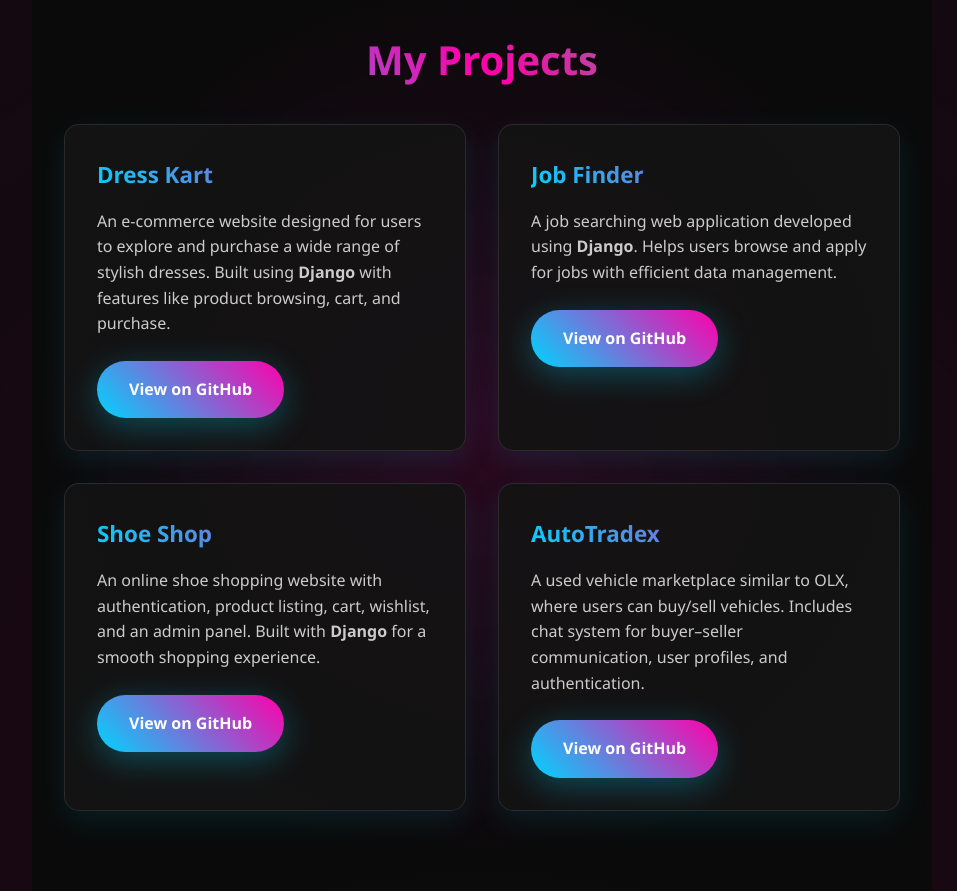
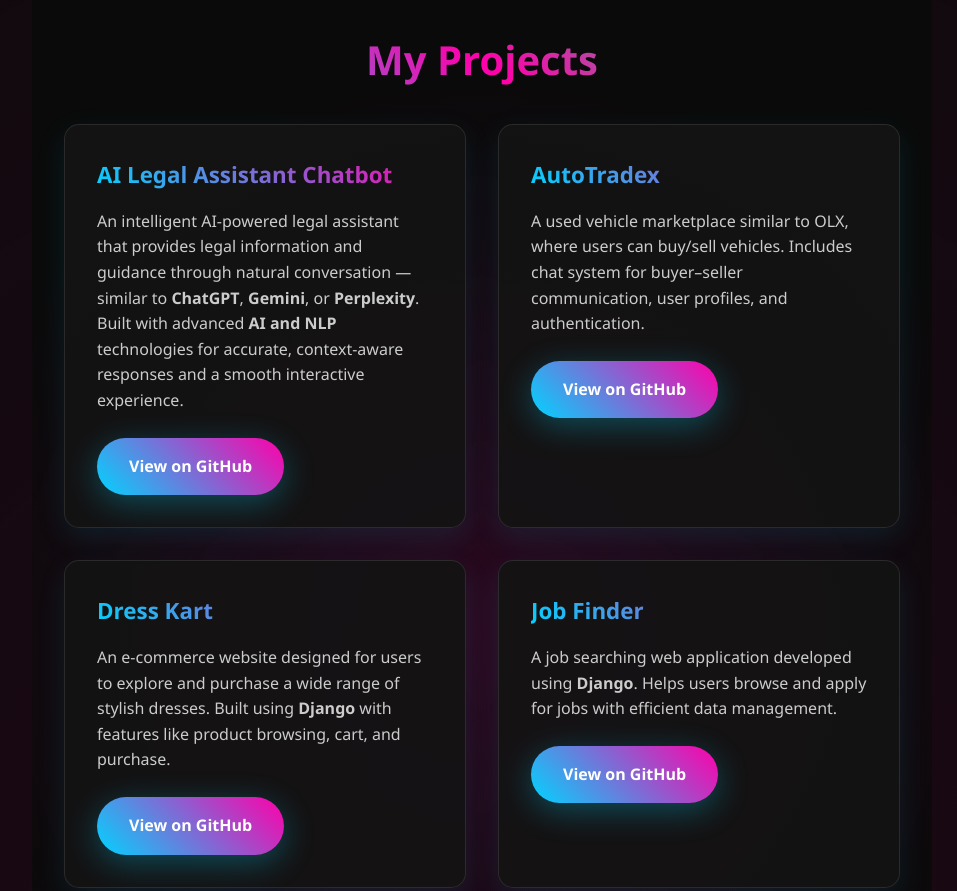
Before and after one commit to Afsal2305/portfolio, a plain HTML site: page index.html in a window 1280 px wide. Shown: the part 2500-3391 px from the top of the page, without its empty margins (158-1115 px from the left). Drawn offline with Linux system fonts and the light colour scheme.

Commit message:
Added AI Legal Assistant Chatbot project

```diff
--- a/index.html
+++ b/index.html
@@ -192,6 +192,37 @@
 
     <div class="projects-grid">
 
+      <!-- AI Legal Assistant Chatbot -->
+<div class="project-card">
+  <div class="project-content">
+    <h3>AI Legal Assistant Chatbot</h3>
+    <p>
+      An intelligent AI-powered legal assistant that provides legal information
+      and guidance through natural conversation — similar to <b>ChatGPT</b>, <b>Gemini</b>,
+      or <b>Perplexity</b>. Built with advanced <b>AI and NLP</b> technologies for accurate,
+      context-aware responses and a smooth interactive experience.
+    </p>
+    <div class="project-buttons">
+      <a href="https://github.com/afsal2305" target="_blank" class="btn btn-primary">View on GitHub</a>
+    </div>
+  </div>
+</div>
+
+            <!-- AutoTradex -->
+      <div class="project-card">
+        <div class="project-content">
+          <h3>AutoTradex</h3>
+          <p>
+            A used vehicle marketplace similar to OLX, where users can buy/sell vehicles. Includes
+            chat system for buyer–seller communication, user profiles, and authentication.
+          </p>
+          <div class="project-buttons">
+            <a href="https://github.com/afsal2305" target="_blank" class="btn btn-primary">View on GitHub</a>
+          </div>
+        </div>
+      </div>
+
+
       <!-- Dress Kart -->
       <div class="project-card">
         <div class="project-content">
@@ -234,19 +265,7 @@
         </div>
       </div>
 
-      <!-- AutoTradex -->
-      <div class="project-card">
-        <div class="project-content">
-          <h3>AutoTradex</h3>
-          <p>
-            A used vehicle marketplace similar to OLX, where users can buy/sell vehicles. Includes
-            chat system for buyer–seller communication, user profiles, and authentication.
-          </p>
-          <div class="project-buttons">
-            <a href="https://github.com/afsal2305" target="_blank" class="btn btn-primary">View on GitHub</a>
-          </div>
-        </div>
-      </div>
+
 
     </div>
   </div>
```
